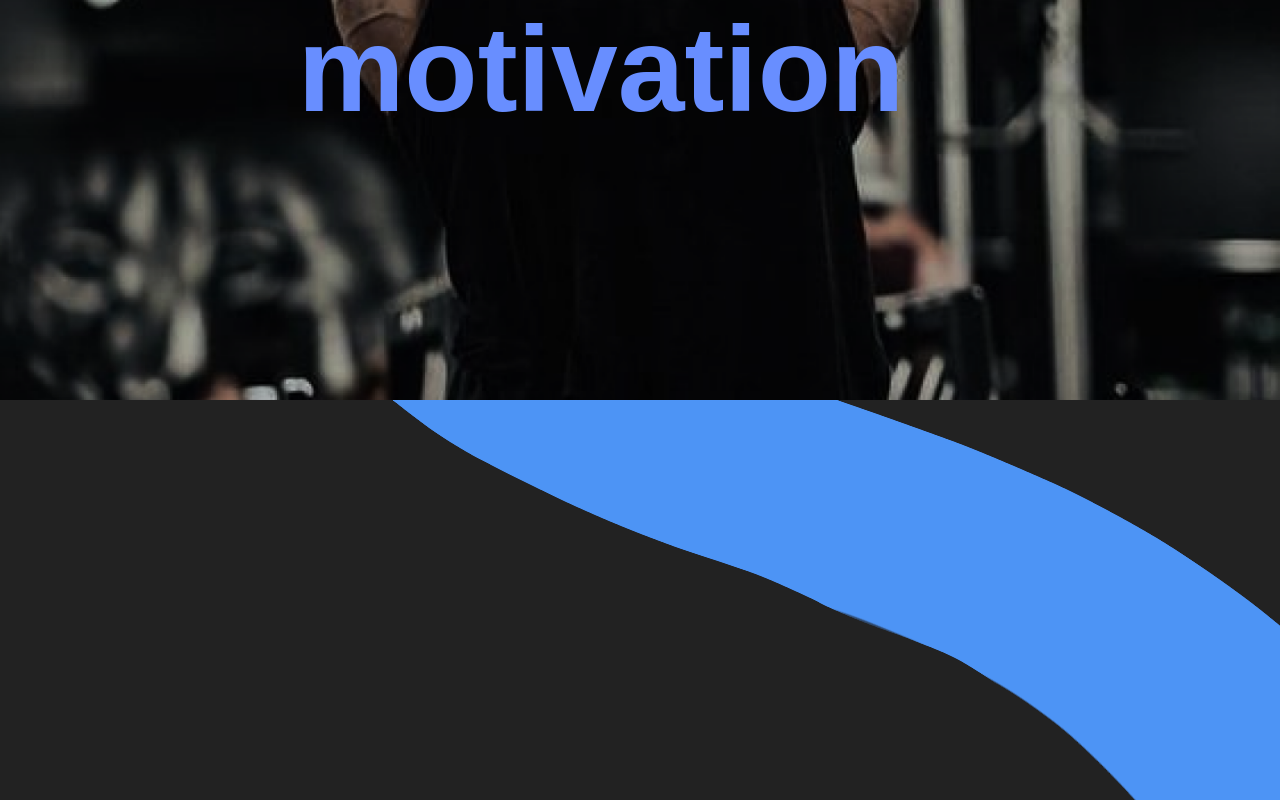
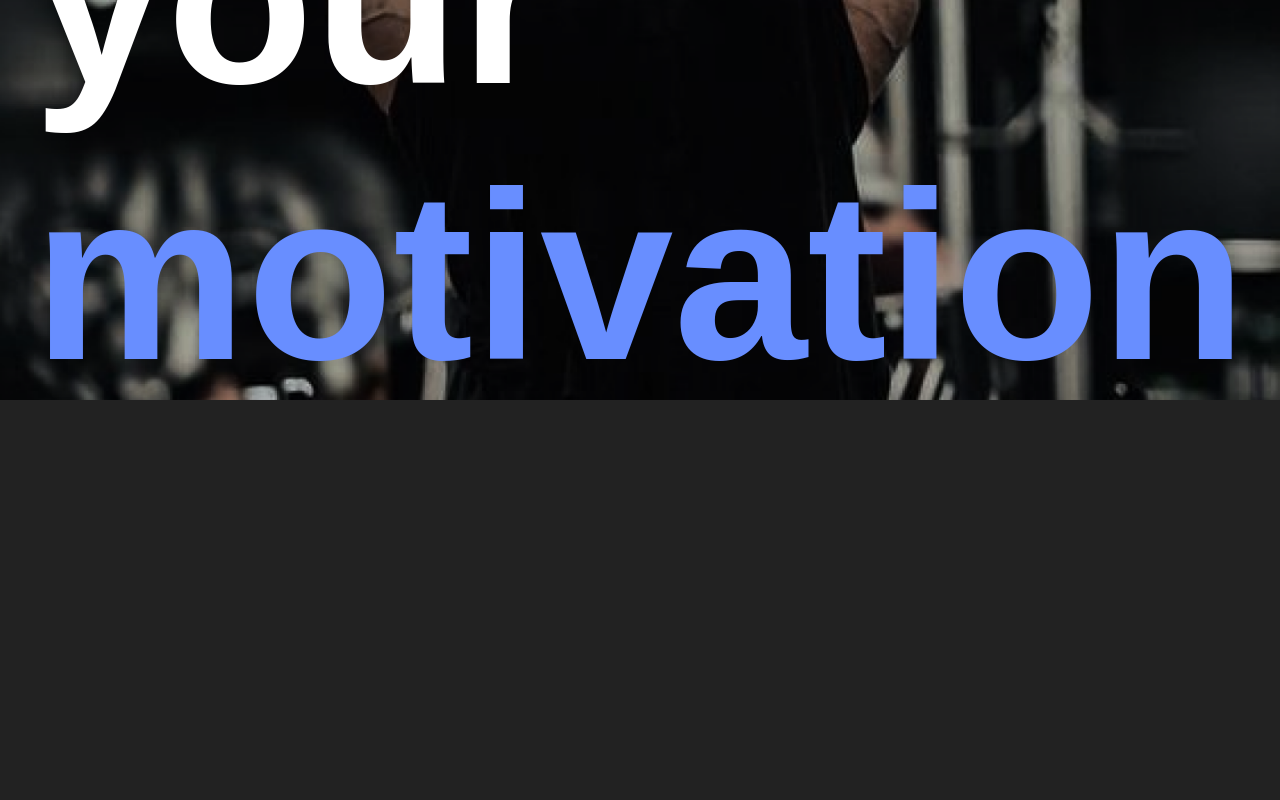
Before and after one commit to shipchik/ReactRustWebApp, a React (Create React App) app in the folder client/: page / in a window 1280 px wide. Shown: the part 400-1200 px from the top of the page. Built offline with nearby package versions, Linux system fonts and the light colour scheme; a web font is replaced by a local one.

Commit message:
ООтредактировал header в AboutUs, начал писать main, не трогай классы они расставлены правильно

```diff
--- a/client/src/App.css
+++ b/client/src/App.css
@@ -5,6 +5,7 @@
 html {
     background-color: #222222;
 }
+
 
 *,
 *::before,
@@ -15,22 +16,18 @@ html {
 
     /* FONT */
     font-family: 'Monda', sans-serif;
-    color: #fff;
 }
+
 
 a {
     text-decoration: none;
 }
 
-.ContentBox {
+.container {
+    width: auto;
+    max-width: 90vw;
+
+    height: auto;
+
     margin: 0 auto;
-
-    width: 90vw;
-    min-height: 100vh;
-    max-height:auto ;
-
-    display: flex;
-    align-items: center;
-
-    background: none;
 }
--- a/client/src/Components/AboutUs/AboutUs.jsx
+++ b/client/src/Components/AboutUs/AboutUs.jsx
@@ -4,26 +4,39 @@ import AboutMainBacground from '../../img/AboutMainBacground.png';
 
 function About() {
     return (
-        <div className='TeamPage'>
-            <header className={style.AboutHeader} style={{
+        <div className={style.AboutUs}>
+            <header style={{
                 backgroundImage: `url(${AboutHeaderBacground})`,
-                backgroundSize: `cover`,
+                WebkitBackgroundSize: `cover`,
                 backgroundRepeat: `no-repeat`
             }}>
-                <div className='ContentBox'>
-                    {/* <img src={AboutHeaderBacground} alt="AboutHeaderBacground" /> */}
-                    <h1>We are your <p>motivation</p></h1>
+                <div className='container'>
+                    <div className='HeadLine'>
+                        <h1>
+                            We are your
+                            <p>motivation</p>
+                        </h1>
+                    </div>
                 </div>
             </header>
-            <main className={style.AboutMain} style={{
-                backgroundImage: `url(${AboutMainBacground})`,
-                backgroundRepeat: `no-repeat`,
-                backgroundPosition: `right top`
 
 
+            <main style={{
+                backgroundImage: `url(${AboutMainBacground}), `,
+                backgroundRepeat: `no-repeat`,
+                backgroundPosition: ` right top`
             }}>
-                <div className='ContentBox'></div>
+                <div className='container'>
+
+                    <div className={style.AboutUsMainConent}>
+                        <section className={style.StatisticSection}>
+
+                        </section>
+                    </div>
+                </div>
             </main>
+
+
             <footer></footer>
         </div>
 
--- a/client/src/Components/AboutUs/AboutUs.modules.css
+++ b/client/src/Components/AboutUs/AboutUs.modules.css
@@ -1,32 +1,49 @@
-/*********************************************************************/
-/* HEADER */
+.AboutUS {
+    box-sizing: border-box;
 
-.AboutHeader{
-    width: 100%;
+    margin: 0;
+    padding: 0;
 
+    width: auto;
     height: auto;
-    text-align: center;
-
 }
 
-.ContentBox > h1{
-    margin: 0 auto;
+.AboutUS>* {
+    height: auto;
+    width: auto;
+}
+
+
+/************************************************/
+/* About Us --- Header */
+
+.HeadLine {
+    height: 100vh;
+
+    display: flex;
+    align-items: center;
+    justify-content: center;
 
     font-size: 120px;
-    font-style: bold;
+    font-style: normal;
+    font-weight: 700;
+    color: #fff;
 }
 
-.ContentBox > h1 > p {
+.HeadLine>h1>p {
     color: var(--AlarmText);
 }
 
-/*********************************************************************/
 
-/*********************************************************************/
-/* MAIN */
+/************************************************/
+/* About Us --- Main*/
 
-.AboutMain{
-    width: 100%;
-    height: auto;
-    /* background-color: antiquewhite; */
+main{ height: 200vh;}
+
+.AboutUsMainConent {
+    min-height: 100vh;
+
+    display: flex;
+    flex-direction: column;
+    gap: 25px;
 }
```
